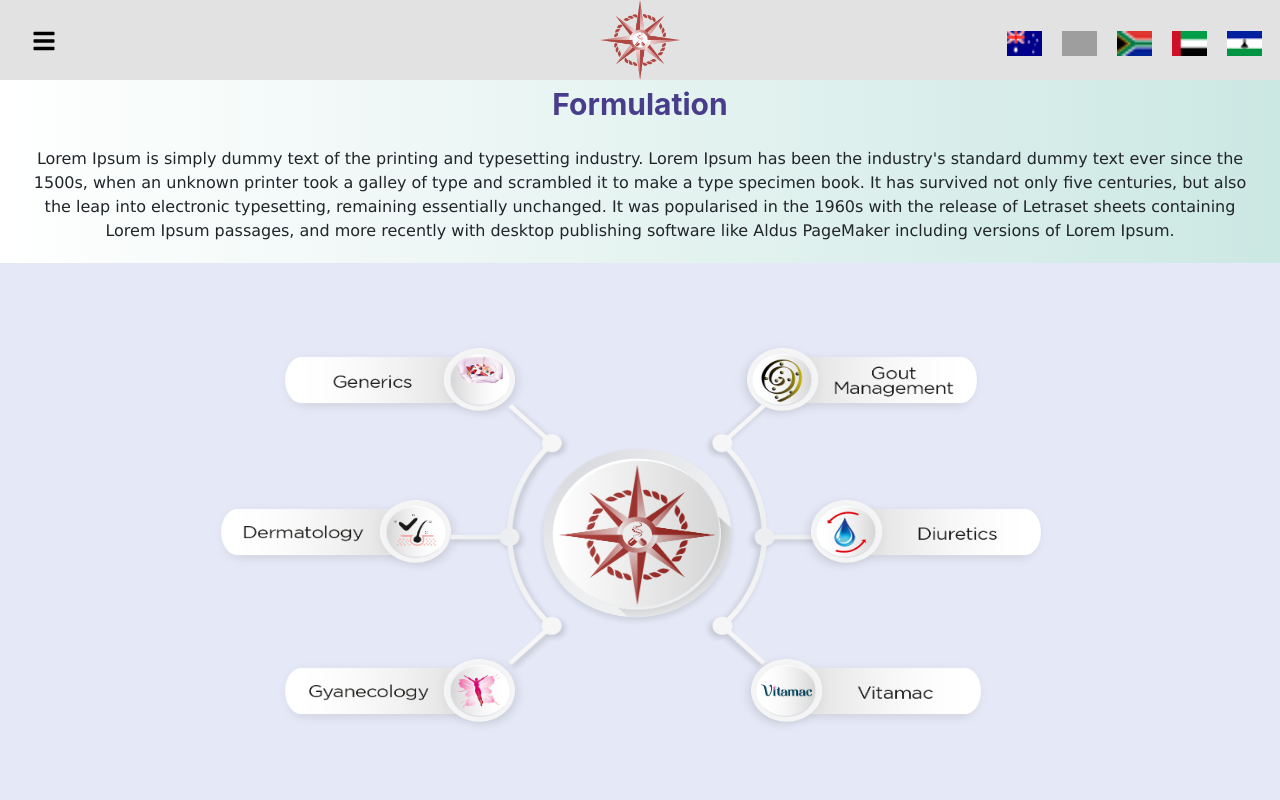
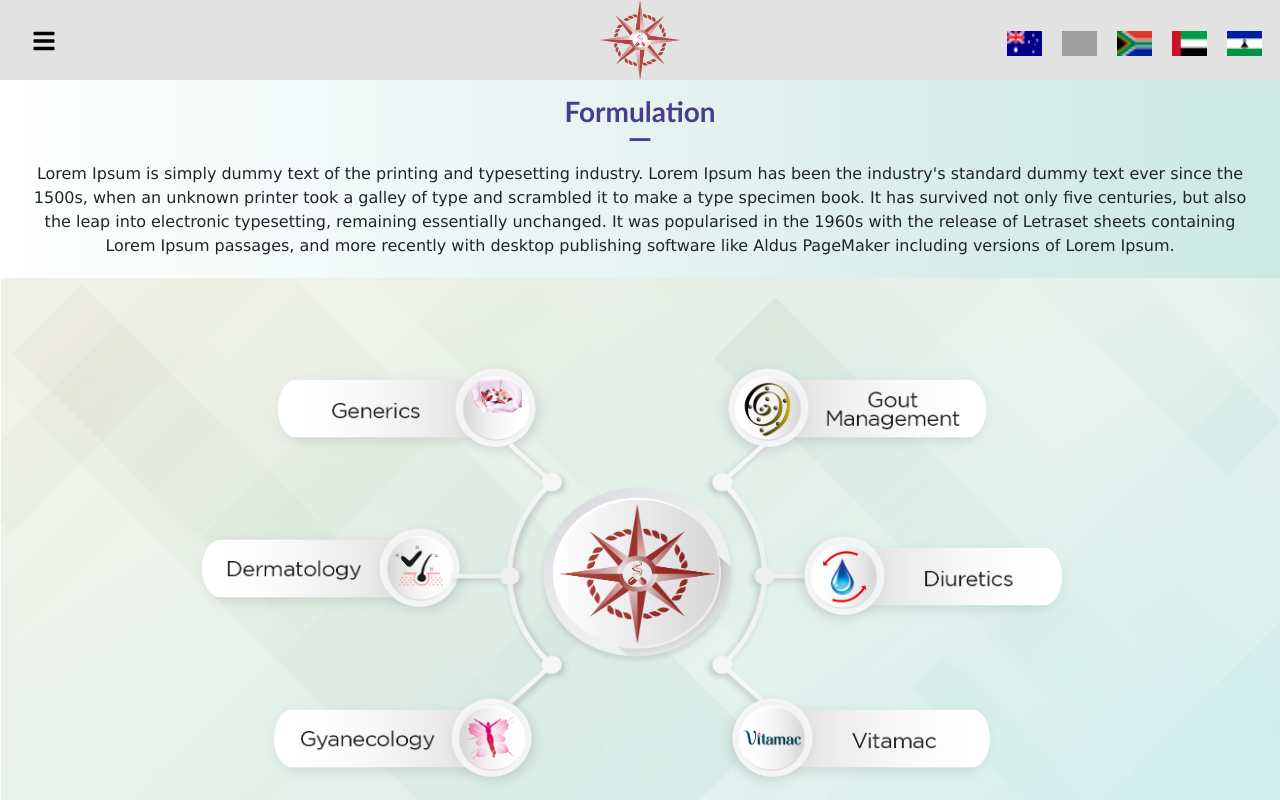
Before and after one commit to JagbirSingh2553/Pharma, a React (Create React App) app: page /formulation in a window 1280 px wide. Shown: the top 800 px of the page. Built offline with nearby package versions, Linux system fonts and the light colour scheme; grey boxes are pictures that could not be loaded.

Commit message:
initial commit

```diff
--- a/src/Components/Formulation/formulation.css
+++ b/src/Components/Formulation/formulation.css
@@ -2,9 +2,22 @@
     /* padding-left: 300px; */
     padding-right: auto;
     text-align: center;
-    font-size: 30px;
+    font-size: 28px;
+    font-family:'Trebuchet MS', 'Lucida Sans Unicode', 'Lucida Grande', 'Lucida Sans', Arial, sans-serif;
     color: darkslateblue;
     font-weight: bolder;
+    padding: 10px;
+}
+.under{
+    text-align: center;
+    margin-top: -50px;
+    margin-bottom: -10px;
+    font-weight: bolder;
+    font-family: auto;
+    font-size: 40px;
+    color: darkslateblue;
+    /* margin-left: -10px;
+    margin-right: 10px; */
 }
 .header-style{
     background-image: linear-gradient(to right , white,#cce8e3);
@@ -71,20 +84,9 @@
   transform: scale(1.2);
 }
 
-/* .v1{
-  border-left: 2px solid white;
-  opacity: 0.3;
-  height: 23px;
-  display: inline-block;
-  margin-left: 0px;
- margin-bottom: -7px;
-} */
-/* span{
-    margin-left: 20px;
-} */
-
 .middle-background{
-    background-color: #e5e9f7;
+    /* background-color: #e5e9f7; */
+    background-image: url(../../images/h.png);
      padding-bottom: 70px;
      padding-right: 0%;
      width: 100%;
--- a/src/Components/Formulation/formulation.js
+++ b/src/Components/Formulation/formulation.js
@@ -24,6 +24,7 @@
                 <div style={{ width: '100%' }}>
                     <div className="header-style" style={{ width: '100%',margin:'0%', padding:'0%' }}>
                         <div className="head">Formulation</div>
+                        <div className="under">_</div>
                         <div className="content">
                             <a>Lorem Ipsum is simply dummy text of the printing and typesetting industry. Lorem Ipsum has been the industry's standard dummy text ever since the 1500s, when an unknown printer took a galley of type and scrambled it to make a type specimen book. It has survived not only five centuries, but also the leap into electronic typesetting, remaining essentially unchanged. It was popularised in the 1960s with the release of Letraset sheets containing Lorem Ipsum passages, and more recently with desktop publishing software like Aldus PageMaker including versions of Lorem Ipsum.</a>
                         </div>
@@ -34,7 +35,7 @@
                         <div className="generics">
                         <Link to="/generics">
                             <img src={generics} className="image"
-                                style={{ width: '250px', transition: '.5s', height: '80px', marginLeft: '70%', marginTop: '20%' }} />
+                                style={{ width: '280px', transition: '.5s', height: '100px', marginLeft: '68%', marginTop: '21%' }} />
                         </Link>
                         </div>
                     </div>
@@ -43,7 +44,7 @@
                         <div className="goutmanagement">
                         <Link to="/goutmanagement">
                             <img src={goutmanagement} className="image"
-                                style={{ width: '250px', transition: '.5s', height: '80px', marginTop: '20%', marginLeft: '-30%' }} />
+                                style={{ width: '280px', transition: '.5s', height: '100px', marginTop: '21%', marginLeft: '-35%' }} />
                         </Link>
                         </div>
                     </div>
@@ -54,7 +55,7 @@
                         <div className="dermatology">
                         <Link to="/">
                             <img src={dermatology} className="image"
-                                style={{ width: '250px', transition: '.5s', height: '80px', marginLeft: '54%', marginTop: '18%' }} />
+                                style={{ width: '280px', transition: '.5s', height: '100px', marginLeft: '49%', marginTop: '15%' }} />
                         </Link>
                         </div>
                     </div>
@@ -69,7 +70,7 @@
                         <div className="diuretics">
                         <Link to="/diuretics">
                             <img src={diuretics} className="image"
-                                style={{ width: '250px', transition: '.5s', height: '80px', marginTop: '18%', marginLeft: '-14% ' }} />
+                                style={{ width: '280px', transition: '.5s', height: '100px', marginTop: '17%', marginLeft: '-16% ' }} />
                         </Link>
                         </div>
                     </div>
@@ -80,7 +81,7 @@
                         <div className="gyanecology">
                         <Link to="/gyanecology">
                             <img src={gyanecology} className="image"
-                                style={{ width: '250px', transition: '.5s', height: '80px', marginLeft: '70%', marginTop: '-5%' }} />
+                                style={{ width: '280px', transition: '.5s', height: '100px', marginLeft: '67%', marginTop: '-5%' }} />
                         </Link>
                         </div>
                     </div>
@@ -88,7 +89,7 @@
                     <div className="col-sm-4 col-xs-4" >
                         <div className="vitamac">
                         <Link to="/"><img src={vitamac} className="image"
-                            style={{ width: '250px', transition: '.5s', height: '80px', marginTop: '-5%', marginLeft: '-29%' }} />
+                            style={{ width: '280px', transition: '.5s', height: '100px', marginTop: '-5%', marginLeft: '-34%' }} />
                         </Link>
                         </div>
                     </div>
--- a/src/Components/elements/products/goutmanagement/gout.css
+++ b/src/Components/elements/products/goutmanagement/gout.css
@@ -40,6 +40,11 @@
         padding-top: 50px;
         height: 400px;
      }
+     .gout-main:hover{
+        -ms-transform: scale(1.1);
+        -webkit-transform: scale(1.1);
+        transform: scale(1.1);
+    }
      #mac{
          /* margin-top: 60%;
          margin-right: 70%; */
```
Also changed, not shown: src/images/h.png (added), 1 other file (tests, documents, lock files or other folders).
